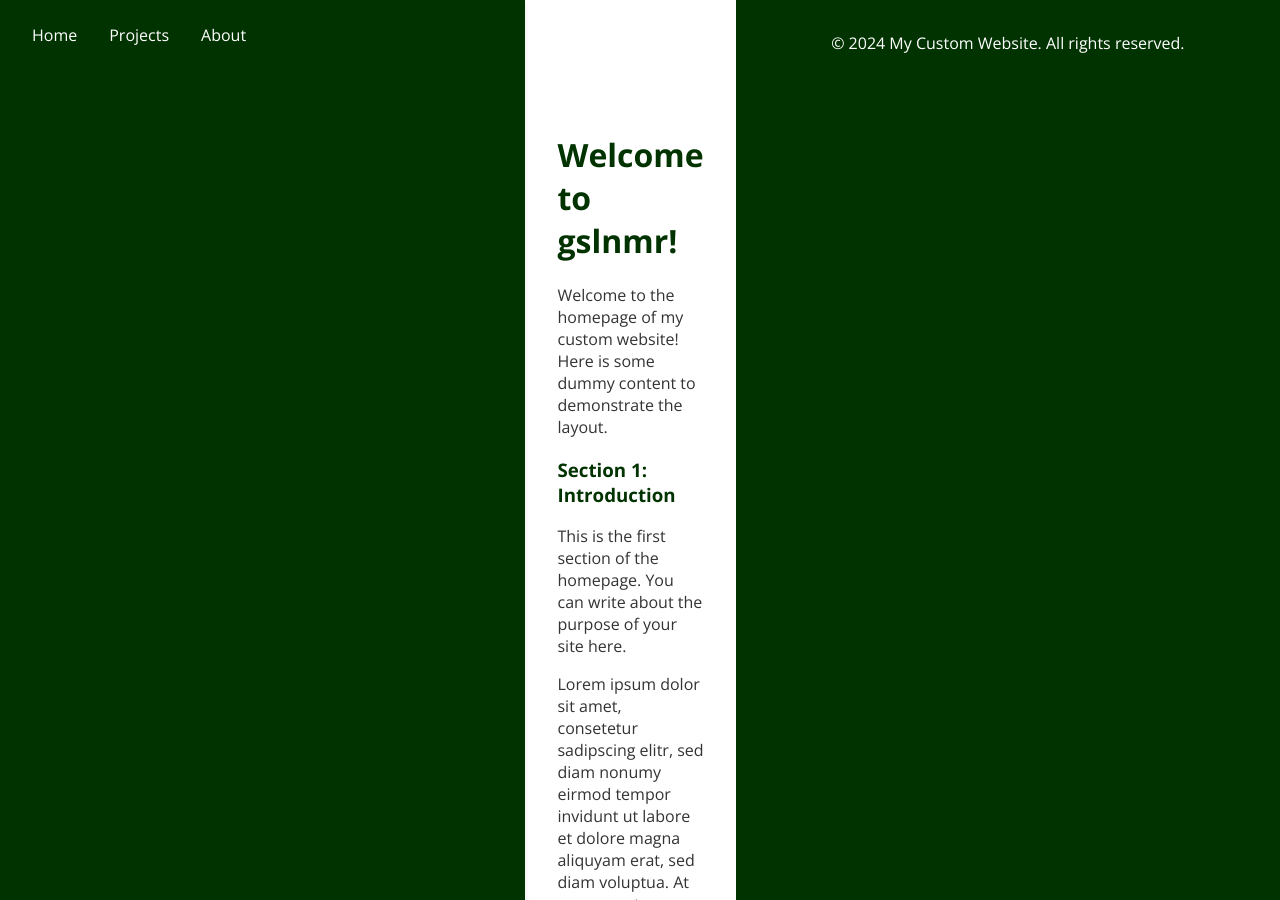
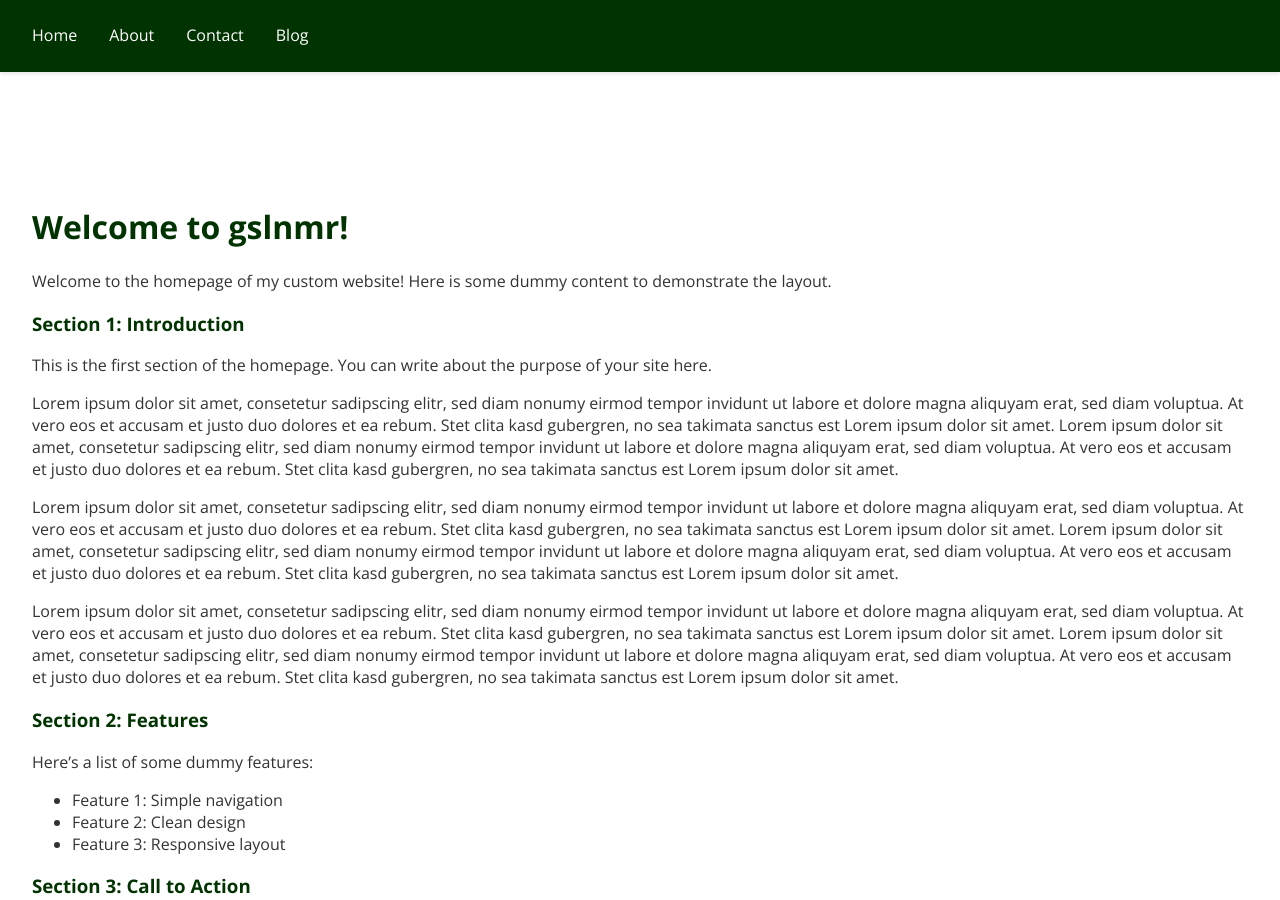
Before and after one commit to schminho/schminho.github.io, a Jekyll site: the page built from index.md, in a window 1280 px wide and 900 px high. Built offline with Jekyll 4.4.1, drawn with Linux system fonts in a browser that asks for light colours.

Commit message:
Update default.html

```diff
--- a/_layouts/default.html
+++ b/_layouts/default.html
@@ -9,11 +9,13 @@
     <script src="/assets/js/header.js"></script>
 </head>
 <body>
+    <div class="container">
         <header>
             <nav>
                 <a href="/">Home</a>
-            <a href="/projects/">Projects</a>
                 <a href="/about/">About</a>
+                <a href="/contact/">Contact</a>
+                <a href="/blog/">Blog</a>
             </nav>
         </header>
         <main>
@@ -22,5 +24,6 @@
         <footer>
             <p>&copy; 2024 My Custom Website. All rights reserved.</p>
         </footer>
+    </div>
 </body>
 </html>
```
Lines whose indentation alone changed are shown as unchanged.
